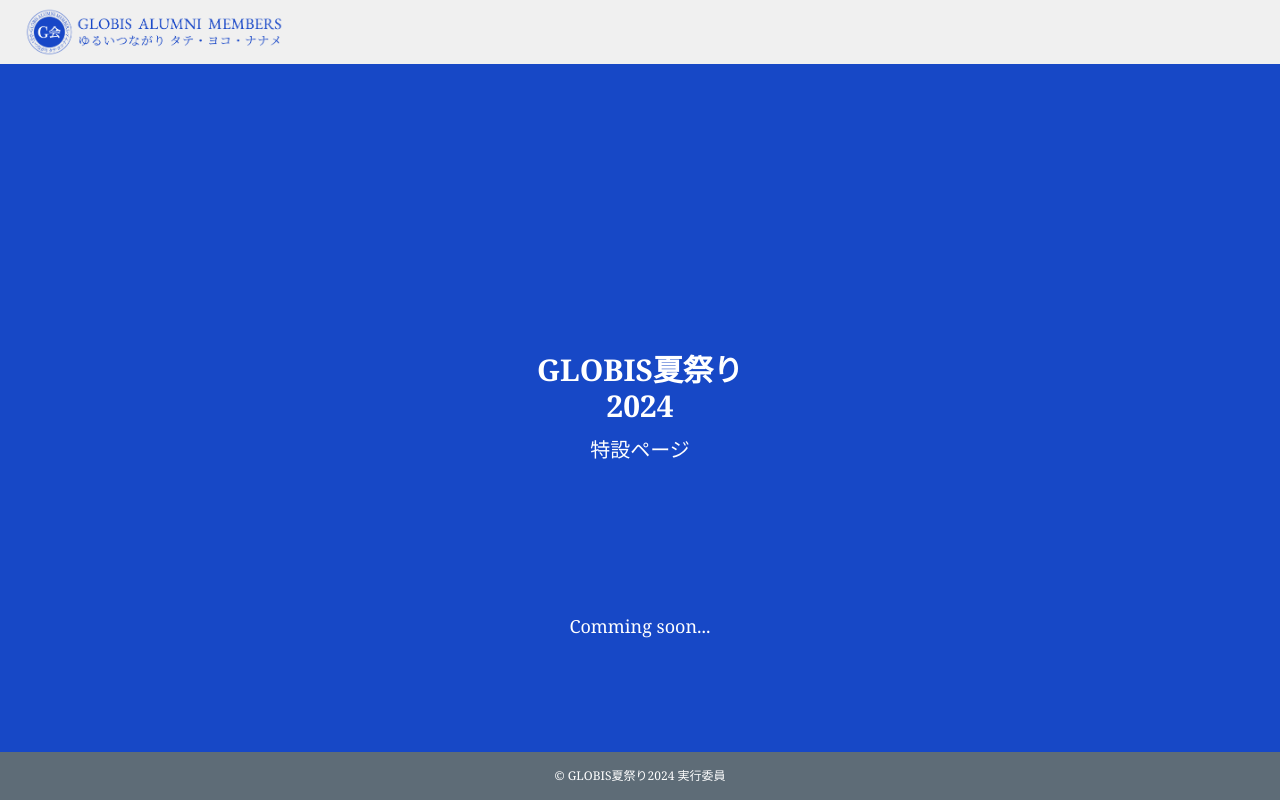
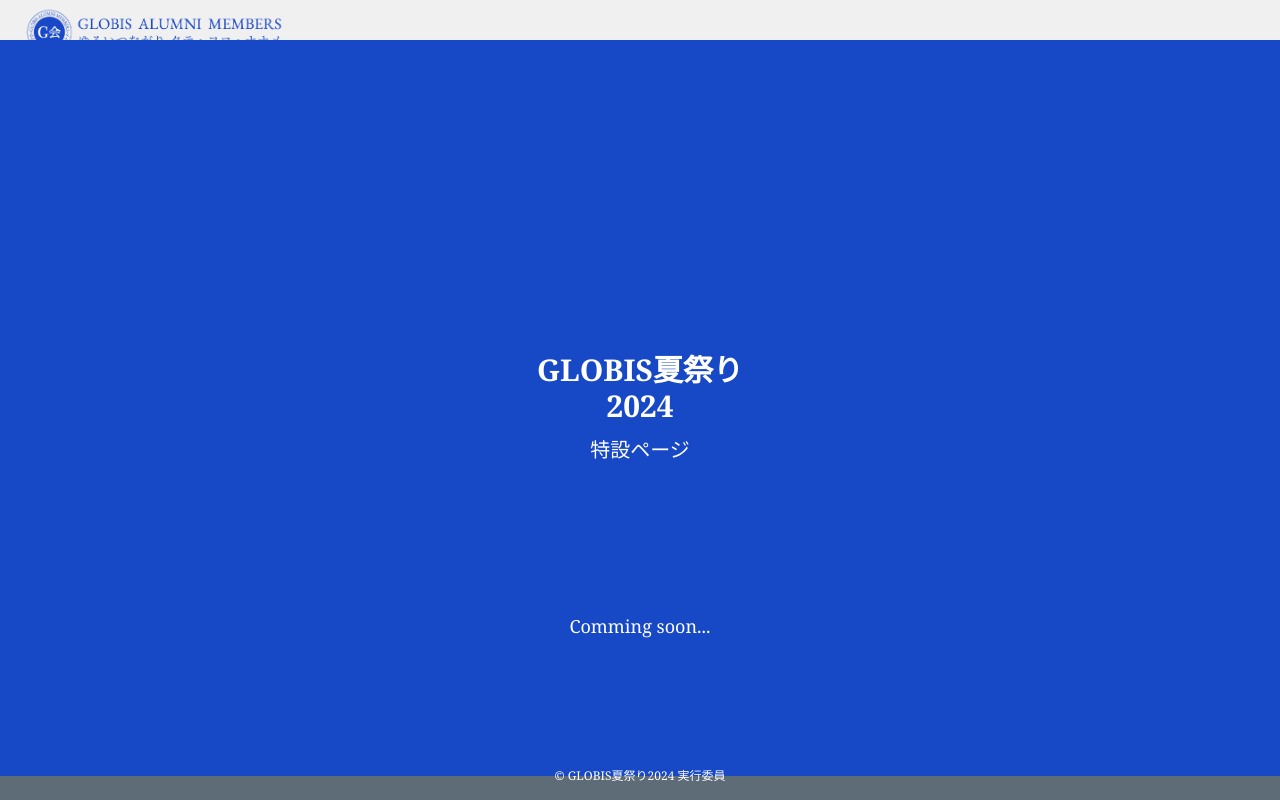
Before and after one commit to RYOTA-F/globis-summer-festival-2024, a Next.js app: page / in a window 1280 px wide. Built offline with nearby package versions, Linux system fonts and the light colour scheme.

Commit message:
:art: Main 修正

```diff
--- a/src/features/home/Main/Main.tsx
+++ b/src/features/home/Main/Main.tsx
@@ -6,7 +6,7 @@
 export function Main() {
   return (
     <section
-      className="h-full w-full flex items-center justify-center bg-main text-white font-serif select-none"
+      className="h-[calc(100vh-64px)] w-[100vw] flex items-center justify-center bg-main text-white font-serif select-none"
       aria-label={ARIA_LABEL}
     >
       <div>
--- a/tailwind.config.ts
+++ b/tailwind.config.ts
@@ -12,6 +12,7 @@
     extend: {
       colors: {
         t: '#333333',
+        tsub: '#7b7b7b',
         footer: '#5e6c77',
         main: '#1748c6',
       },
```
